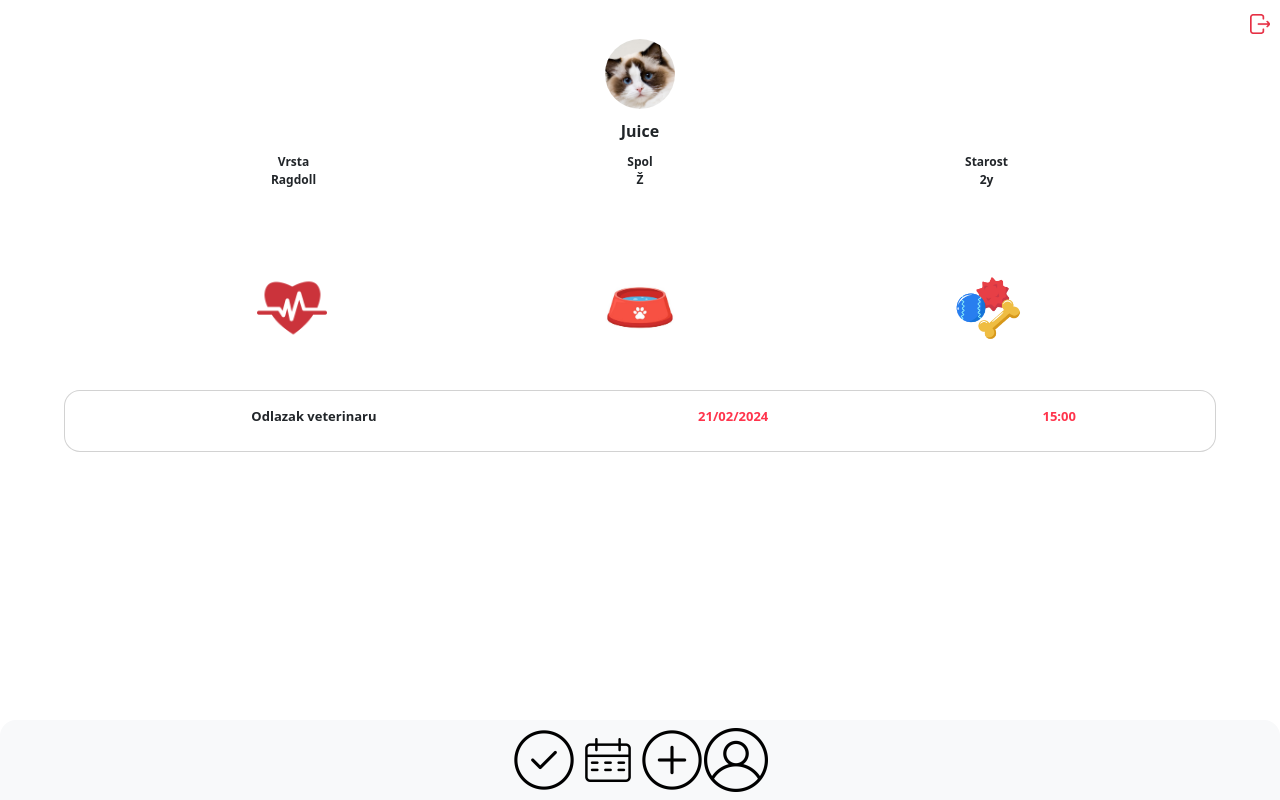
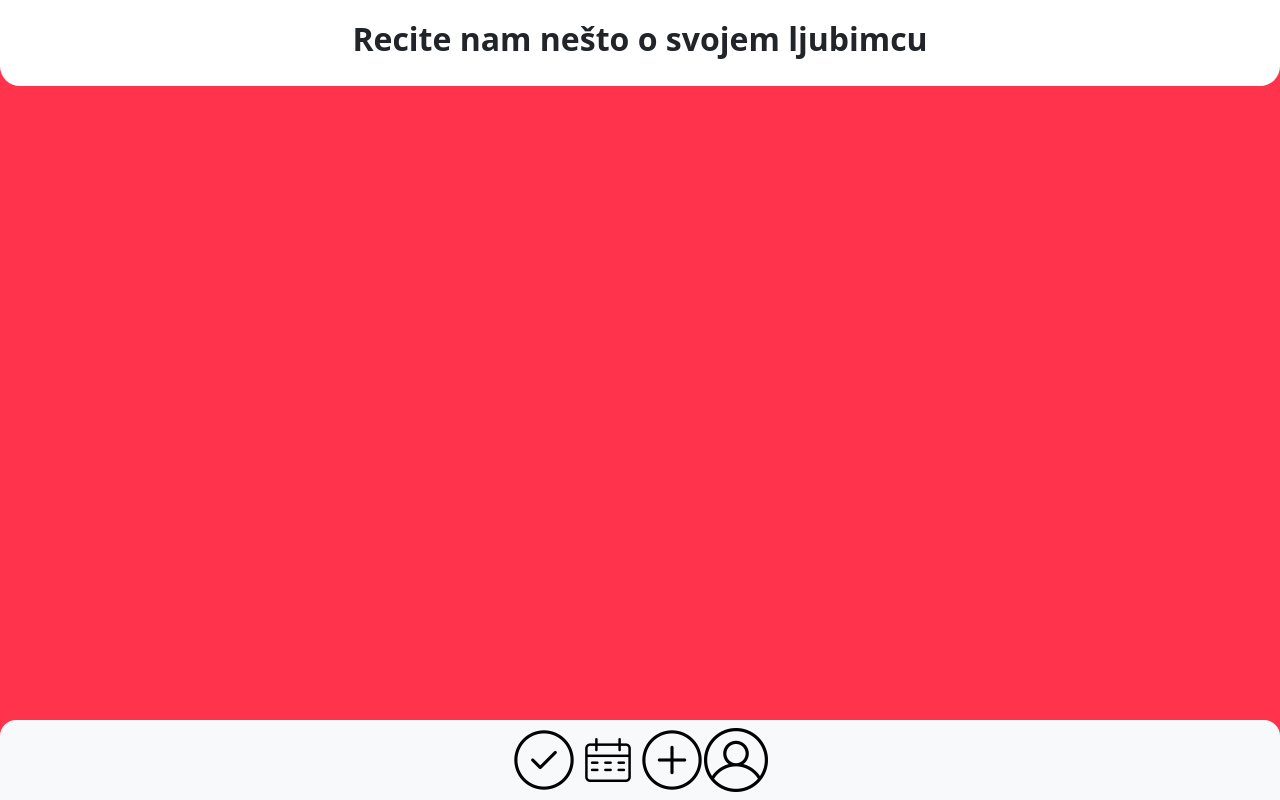
Before and after one commit to mrubil/my-pet, a Vue app: page /Registracija in a window 1280 px wide. Before the commit this address led to /MyProfile. Built offline with nearby package versions, Linux system fonts and the light colour scheme; no server answers; sample sign-in values are in the browser's storage.

Commit message:
LandingPage.vue fix

```diff
--- a/src/App.vue
+++ b/src/App.vue
@@ -49,5 +49,6 @@ export default {
   text-align: center;
   color: #000000;
   background: #ff344c;
+  height: 100vh;
 }
 </style>
--- a/src/firebase.js
+++ b/src/firebase.js
@@ -18,4 +18,6 @@ const firebaseConfig = {
 
 firebase.initializeApp(firebaseConfig);
 
-export { firebase };
+let db = firebase.firestore();
+
+export { firebase, db };
--- a/src/router/index.js
+++ b/src/router/index.js
@@ -86,6 +86,15 @@ const routes = [
       needsUser: true,
     },
   },
+  {
+    path: "/Registracija",
+    name: "Registracija",
+    component: () =>
+      import(/* webpackChunkName: "about" */ "../views/Registracija.vue"),
+    meta: {
+      needsUser: true,
+    },
+  },
 ];
 
 const router = new VueRouter({
--- a/src/views/LandingPage.vue
+++ b/src/views/LandingPage.vue
@@ -1,4 +1,5 @@
 <template>
+  <body>
     <div class="LandingPage" style="padding-top: 10%">
       <h1 style="font-weight: 600">Dobrodošli na</h1>
       <br />
@@ -14,6 +15,7 @@
         Registracija
       </button>
     </div>
+  </body>
 </template>
 
 <style scoped>
@@ -40,4 +42,7 @@
   width: 180px;
   font-weight: 600;
 }
+body {
+  background: #ff344c;
+}
 </style>
--- /dev/null
+++ b/src/views/Registracija.vue
@@ -0,0 +1,33 @@
+<template>
+  <body>
+    <div class="Zaglavlje">
+      <h2 style="font-weight: 600">Recite nam nešto o svojem ljubimcu</h2>
+    </div>
+
+    <Navigacija />
+  </body>
+</template>
+
+<script>
+import Navigacija from "@/components/Navigacija.vue";
+
+export default {
+  name: "Registracija",
+  components: {
+    Navigacija,
+  },
+};
+</script>
+
+<style>
+.Zaglavlje {
+  background: white;
+  padding: 20px;
+  border-bottom-left-radius: 20px;
+  border-bottom-right-radius: 20px;
+  margin-bottom: 5%;
+}
+body {
+  background: #ff344c;
+}
+</style>
```
Lines whose indentation alone changed are shown as unchanged.
